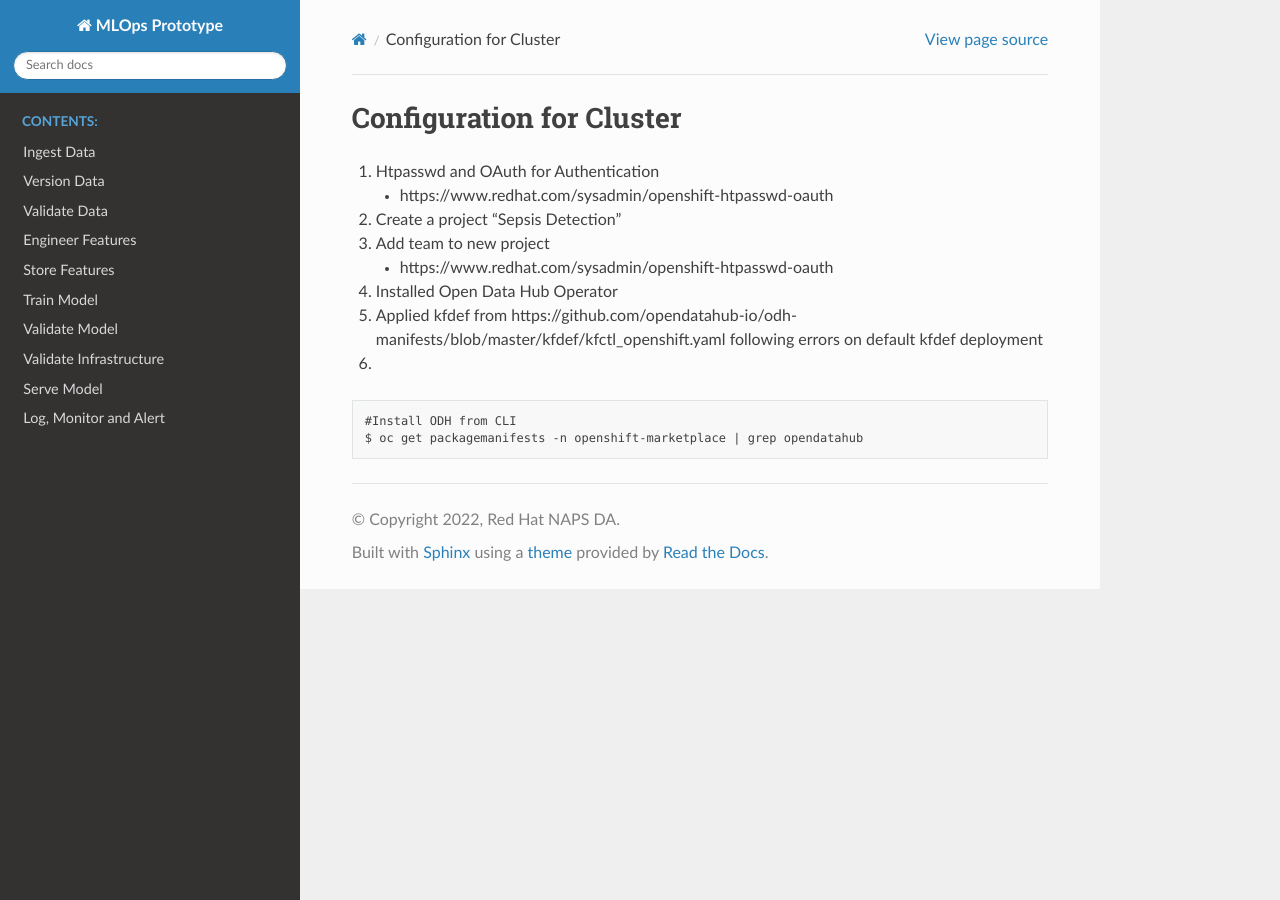
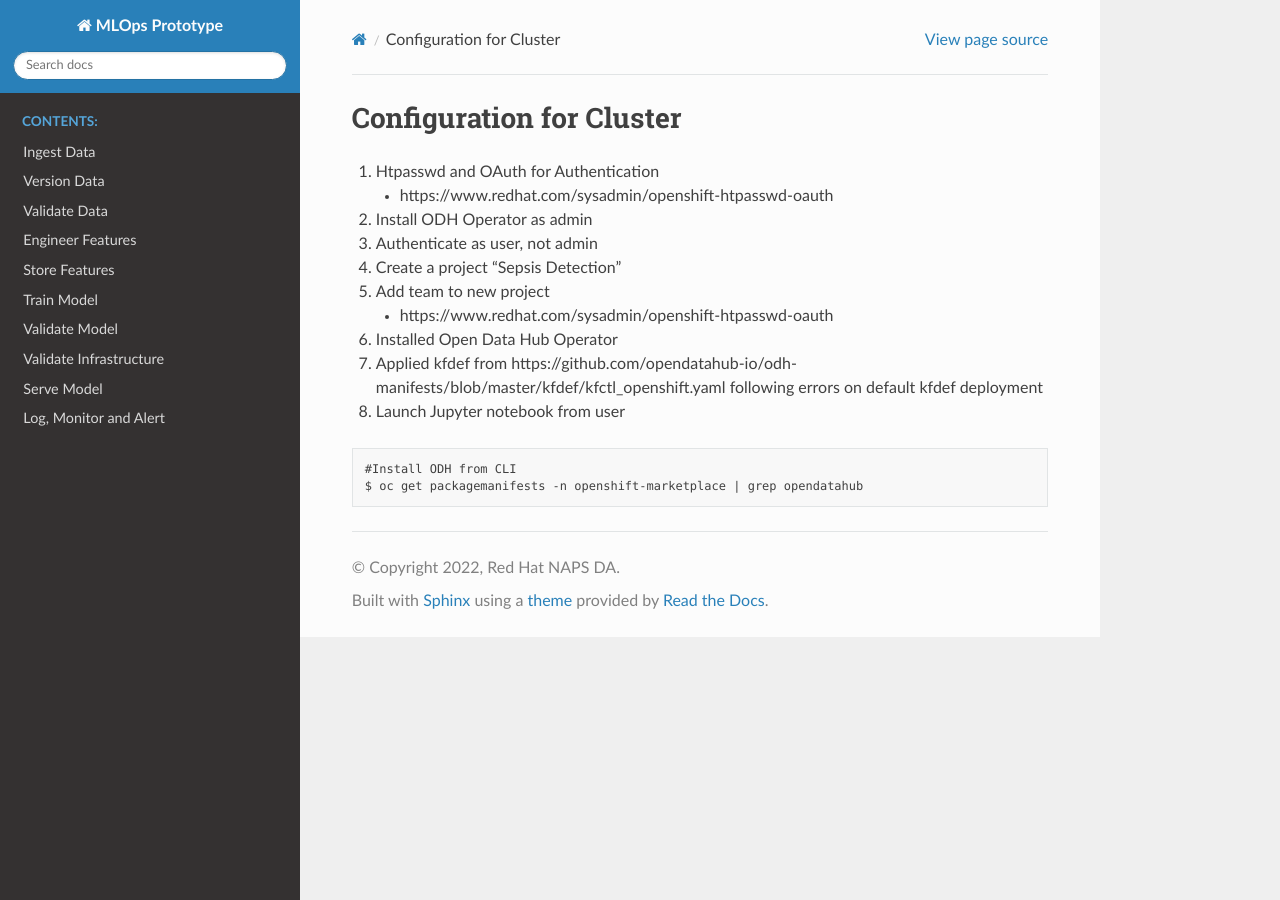
Before and after one commit to dmarcus-wire/datasci-tfx-sepsis, a Sphinx documentation site: the page built from docs/cluster_config.md, in a window 1280 px wide. Built offline with Sphinx 7.4.7 and the Read the Docs theme 2.0.0, drawn with Linux system fonts in a browser that asks for light colours.

Commit message:
cluster setup

````diff
--- a/docs/cluster_config.md
+++ b/docs/cluster_config.md
@@ -2,12 +2,14 @@
 
 1. Htpasswd and OAuth for Authentication
     - https://www.redhat.com/sysadmin/openshift-htpasswd-oauth
+1. Install ODH Operator as admin
+1. Authenticate as user, not admin
 1. Create a project "Sepsis Detection"
 1. Add team to new project
     - https://www.redhat.com/sysadmin/openshift-htpasswd-oauth
 1. Installed Open Data Hub Operator
 1. Applied kfdef from https://github.com/opendatahub-io/odh-manifests/blob/master/kfdef/kfctl_openshift.yaml following errors on default kfdef deployment
-1.
+1. Launch Jupyter notebook from user
 ```
 #Install ODH from CLI
 $ oc get packagemanifests -n openshift-marketplace | grep opendatahub
````
Also changed, not shown: 1 other file.
